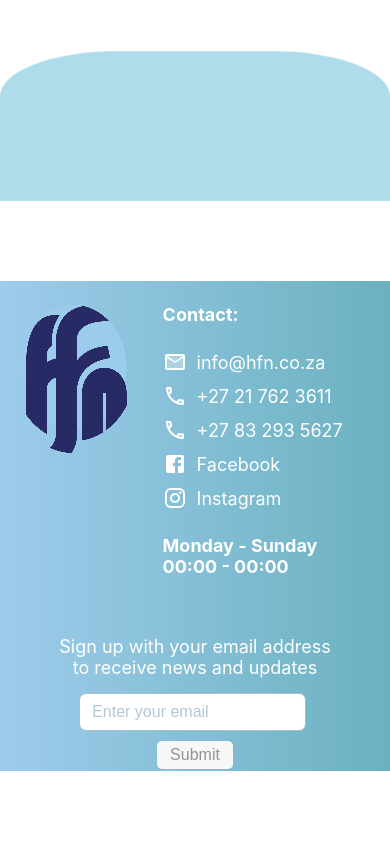
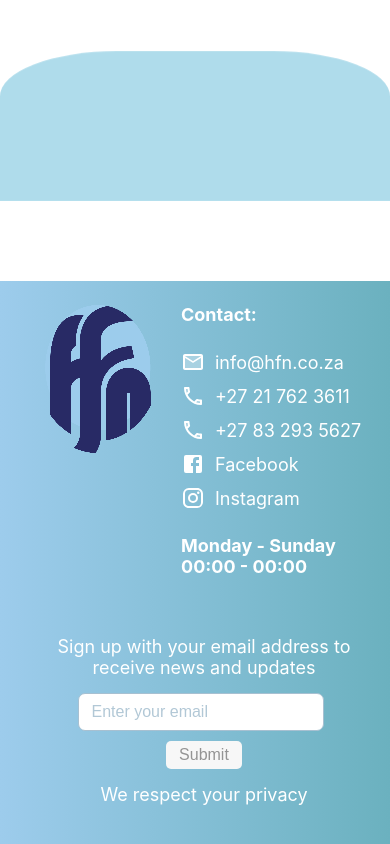
Before and after one commit to katelandcastelin/nursing-agency, a React (Create React App) app: page /contact in a window 390 px wide. Shown: the part 643-1487 px from the top of the page. Before the commit the page ends 1448 px from the top, so only its background shows below. Built offline with nearby package versions, Linux system fonts and the light colour scheme.

Commit message:
feat/footer-contents: added responsive styling

```diff
--- a/src/components/Footer.jsx
+++ b/src/components/Footer.jsx
@@ -8,48 +8,41 @@ import FacebookIcon from '@mui/icons-material/Facebook';
 import InstagramIcon from '@mui/icons-material/Instagram';
 
 const Container = styled.div`
-  height: 350px;
   background: linear-gradient(to right, #9dccec, #6bb1bf);
   color: #fff;
   padding: 4% 10%;
   margin-top: 80px;
   text-align: center;
   display: flex;
-  /* justify-content: space-around; */
-  justify-content: center;
+  justify-content: space-between;
 
-  @media (max-width: 1450px) {
-    display: flex;
-    justify-content: center;
+  @media (max-width: 1380px) {
+    padding: 4% 5%;
   }
 
-  @media (max-width: 1300px) {
-    padding-top: 5%;
+  @media (max-width: 1195px) {
+    padding: 4% 4%;
   }
 
-  @media (max-width: 1190px) {
-    padding-top: 6%;
-    display: flex;
-    justify-content: space-between;
-    padding: 6% 8%;
+  @media (max-width: 1170px) {
+    padding: 5% 5%;
   }
 
-  @media (max-width: 1160px) {
-    display: flex;
-    justify-content: space-between;
-    padding: 6% 5%;
+  @media (max-width: 1055px) {
+    padding: 5% 4%;
   }
 
-  @media (max-width: 715px) {
+  @media (max-width: 750px) {
     flex-direction: column;
     display: block;
-    padding-bottom: 30%;
+    padding-bottom: 10%;
+    padding-top: 6%;
   }
 
   @media (max-width: 535px) {
     flex-direction: column;
     display: block;
-    padding-bottom: 30%;
+    padding-bottom: 10%;
   }
 `;
 
@@ -57,47 +50,43 @@ const LogoContainer = styled.div`
   display: flex;
   height: 50%;
 
-  @media (max-width: 1050px) {
+  @media (max-width: 1060px) {
     height: 40%;
   }
 
-  @media (max-width: 915px) {
-    height: 30%;
+  @media (max-width: 820px) {
+    height: 35%;
   }
-`;
 
-const Logo = styled.img`
+  @media (max-width: 750px) {
+    margin-left: 10%;
+  }
 
+  @media (max-width: 630px) {
+    margin-left: 8%;
+    height: 25%;
+  }
 `;
 
 const ContactDetailsContainer = styled.div`
   text-align: left;
   font-size: large;
-  margin-left: 35%;
-  width: 800px;
+  margin-left: 25%;
 
-  @media (max-width: 1450px) {
-    margin-left: 15%;
+  @media (max-width: 1060px) {
+    margin-left: 20%;
   }
 
-  @media (max-width: 1300px) {
-    margin-left: 12%;
-  }
-
-  @media (max-width: 1190px) {
-    margin-left: 8%;
-  }
-
-  @media (max-width: 920px) {
-    margin-left: 7%;
-  }
-
-  @media (max-width: 715px) {
+  @media (max-width: 750px) {
     margin-left: 17%;
   }
 
   @media (max-width: 535px) {
     margin-left: 10%;
+  }
+
+  @media (max-width: 630px) {
+    margin-left: 8%;
   }
 `;
 
@@ -111,41 +100,25 @@ const ContactLink = styled(Link)`
 
 const SignUpContainer = styled.div`
   font-size: large;
+  margin-left: 15%;
+  width: 75%;
 
-  @media (max-width: 1450px) {
-    margin-left: 15%;
+  @media (max-width: 1170px) {
+    margin-left: 18%;
   }
 
-  @media (max-width: 1425px) {
-    margin-left: 10%;
-    width: 30%;
+  @media (max-width: 1060px) {
+    margin-left: 12%;
   }
 
-  @media (max-width: 1190px) {
-    margin-left: 5%;
-    width: 40%;
-  }
-
-  @media (max-width: 1050px) {
-    margin-left: 2%;
-  }
-
-  @media (max-width: 920px) {
-    width: 45%;
-  }
-
-  @media (max-width: 850px) {
-    margin-left: 0;
-  }
-
-  @media (max-width: 815px) {
-    width: 50%;
-  }
-
-  @media (max-width: 715px) {
+  @media (max-width: 750px) {
     margin-top: 35px;
     width: 80%;
     margin-left: 10%;
+  }
+
+  @media (max-width: 1035px) {
+    width: 85%;
   }
 `;
 
@@ -154,10 +127,6 @@ const InputContainer = styled.div`
 
   @media (max-width: 990px) {
     margin: 15px;
-  }
-
-  @media (max-width: 715px) {
-
   }
 `;
 
@@ -196,9 +165,9 @@ const SubmitButton = styled.input`
 export default function Footer() {
   return (
     <Container>
-      <div style={{display: 'flex'}}>
+      <div style={{display: 'flex', width: '100%'}}>
       <LogoContainer>
-        <Logo src={HFNLogo} />
+        <img src={HFNLogo} />
       </LogoContainer>
       <ContactDetailsContainer>
         <h4 style={{marginTop: '0', marginBottom: '25px'}}>Contact:</h4>
@@ -225,7 +194,7 @@ export default function Footer() {
         <h4 style={{marginTop: '25px'}}>Monday - Sunday 00:00 - 00:00</h4>
       </ContactDetailsContainer>
       </div>
-      <div>
+      <div style={{width: '100%'}}>
       <SignUpContainer>
         Sign up with your email address to receive news and updates
         <InputContainer>
```
